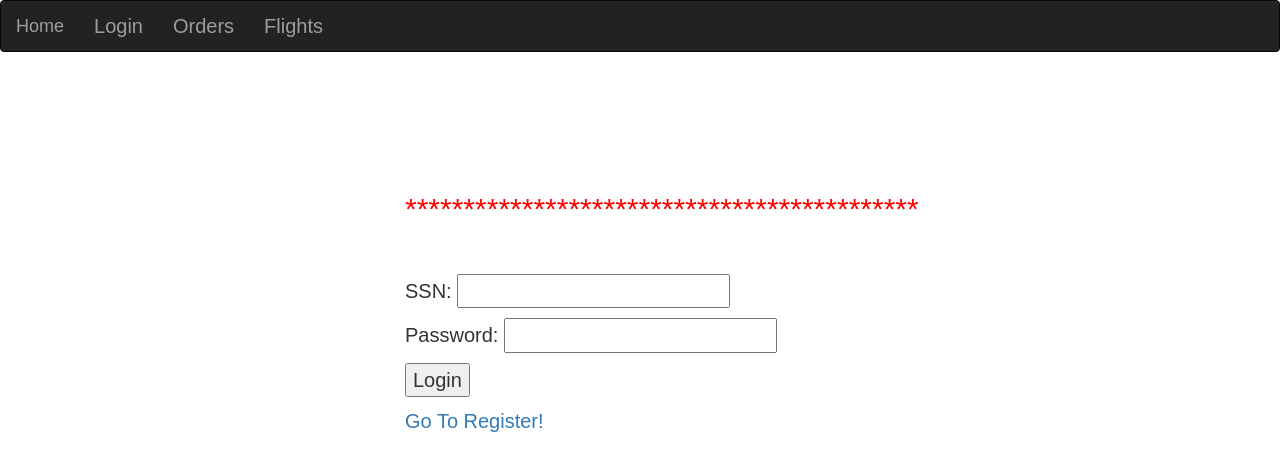
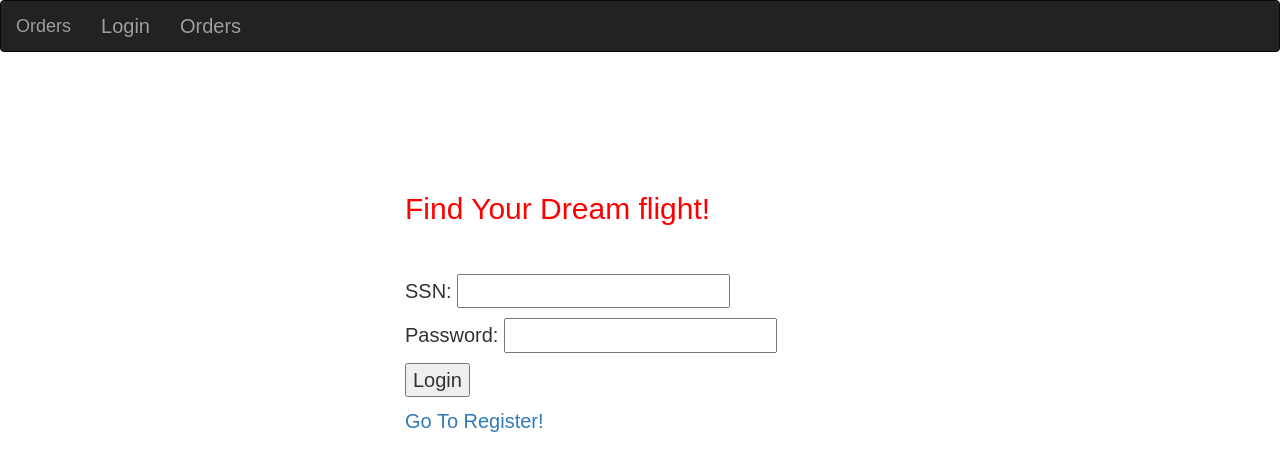
Before and after one commit to Qingliny/Database-for-an-airline-reservation-and-query-system, a Flask app: page / in a window 1280 px wide. Shown: the top 465 px of the page. Run offline with Flask 2, Linux system fonts and the light colour scheme; some libraries are stand-ins or nearby versions.

Commit message:
Add files via upload

```diff
--- a/templates/layout.html
+++ b/templates/layout.html
@@ -28,14 +28,13 @@
         <span class="icon-bar"></span>
         <span class="icon-bar"></span>
       </button>
-      <a class="navbar-brand" href="/index2">Home</a>
+      <a class="navbar-brand" href="/index2">Orders</a>
     </div>
 
     <div class="collapse navbar-collapse" id="bs-example-navbar-collapse-1">
       <ul class="nav navbar-nav">
-        <li><a href="register">Login</a></li>
-        <li><a href="login">Orders</a></li>
-        <li><a href="flight">Flights</a></li>
+        <li><a href="login">Login</a></li>
+        <li><a href="order">Orders</a></li>
       </ul>
 
 
@@ -49,11 +48,11 @@
 
 
     <div class="container">
-      <h2>********************************************</h2>
+      <h2>Find Your Dream flight!</h2>
       <br>
       {% block content %}{% endblock %}
       <br>
-      <h2>********************************************</h2>
+      <h2></h2>
       <br>
     </div>
     <script src="http://code.jquery.com/jquery-1.10.2.min.js"></script>
```
